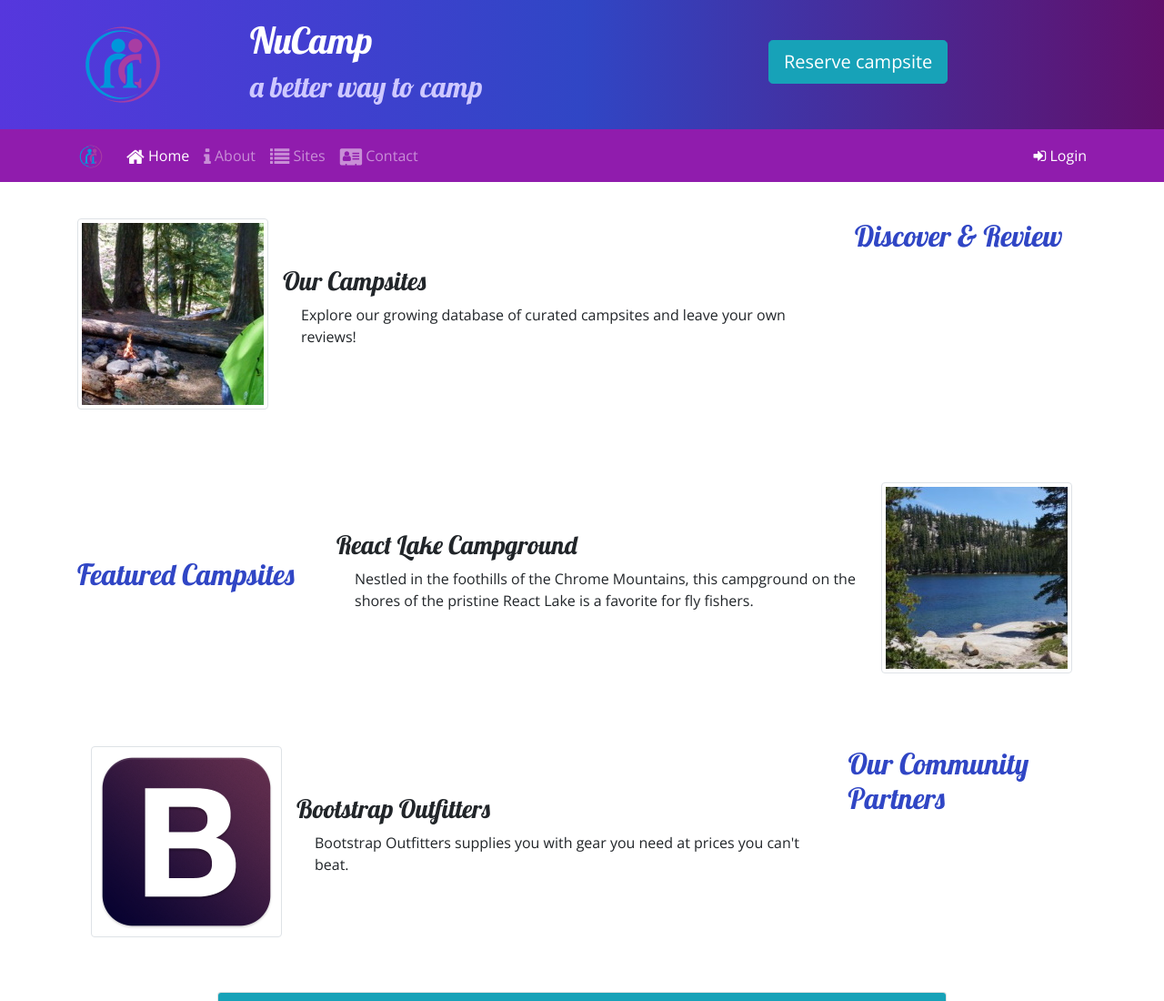
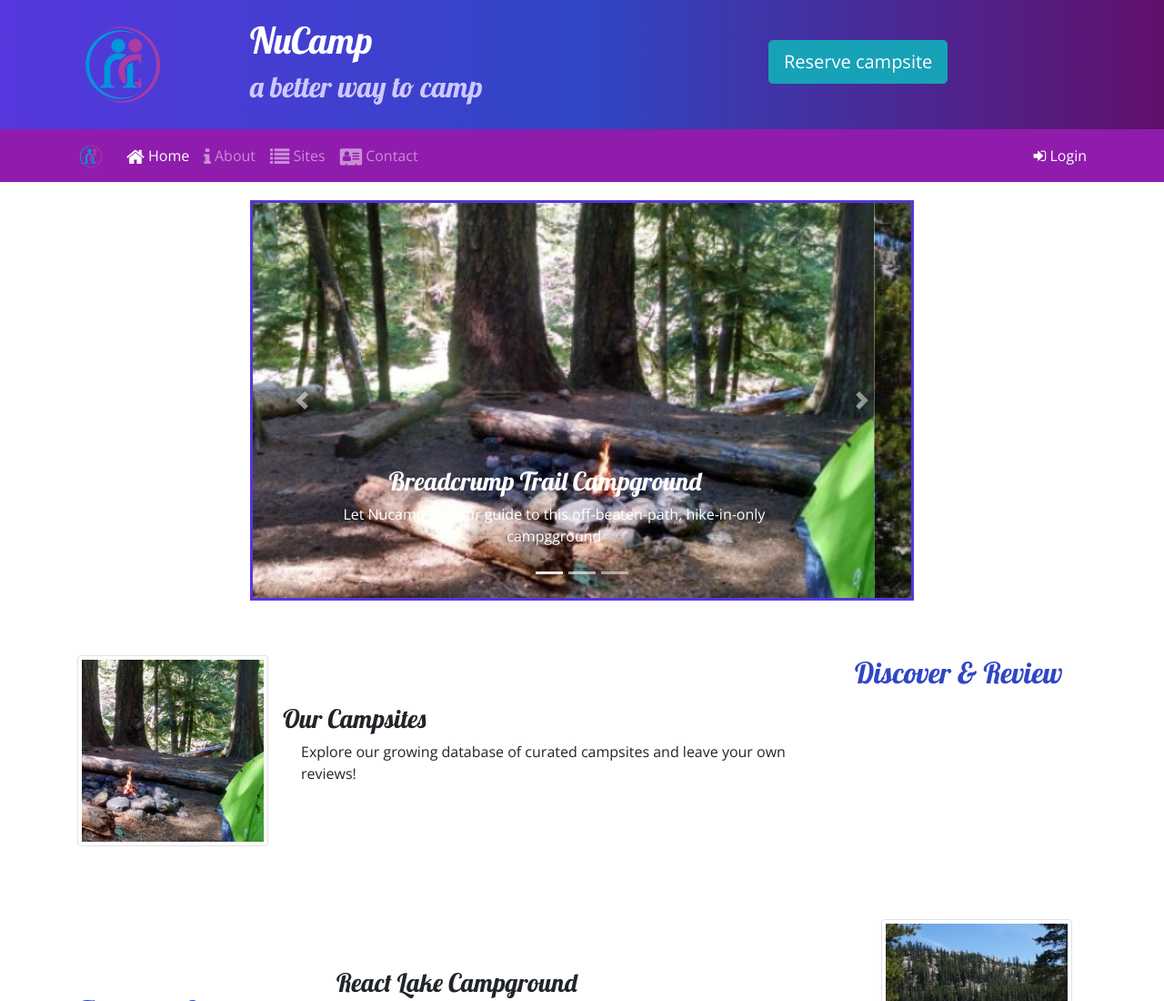
Before and after one commit to incognitosudo/nucampsite2, a website: page index.html in a window 1280 px wide. Shown: the top 1100 px of the page at 91% size. Drawn offline with nearby package versions, Linux system fonts and the light colour scheme.

Commit message:
Added Carousel

```diff
--- a/css/styles.css
+++ b/css/styles.css
@@ -61,3 +61,11 @@ p {
     padding: 10px;
 
 }
+
+.carousel-caption {
+    background-color: rgba(0, 0, 0, 0, 5);
+}
+
+.carousel {
+    border: solid#5637DD;
+}
--- a/index.html
+++ b/index.html
@@ -107,7 +107,56 @@
 
 <!--End of bootstrap nav bar component-->
 
+<!--Carousel Starts-->
 <div class="container">
+    <div class="row row-content">
+        <div class="col-md-8 mx-auto">
+            <div id="homeCarousel" class="carousel slide" data-ride="carousel">
+                <ol class="carousel-indicators">
+                    <li data-target="#homeCarousel" data-slide-to="0" class="active"></li>
+                    <li data-target="#homeCarousel" data-slide-to="1"></li>
+                    <li data-target="#homeCarousel" data-slide-to="2"></li>
+                </ol>
+                <div class="carousel-inner">
+
+                    <div class="carousel-item active">
+                        <img class="d-block w-100" src="img/breadcrumb-trail.jpg" alt="Breadcrump Trail Campground" />
+                        <div class="carousel-caption">
+                            <h3>Breadcrump Trail Campground</h3>
+                            <p class="d-none d-sm-block">Let Nucamp be your guide to this off-beaten-path, hike-in-only campgground</p>
+                        </div>
+                    </div>
+
+                    <div class="carousel-item">
+                        <img class="d-block w-100" src="img/react-lake.jpg" alt="React Lake Campground" />
+                        <div class="carousel-caption">
+                            <h3>React Lake Campgroujnd</h3>
+                            <p class="d-none d-sm-block">Nestled in the foothills of the Chrome Mountains, this campground on the shores of the pristine React Lake is a favorite for fly fishers.</p>
+                        </div>
+                    </div>
+
+                    <div class="carousel-item">
+                        <img class="d-block w-100" src="img/chrome-river.jpg" alt="Chrome River Campground" />
+                        <div class="carousel-caption">
+                            <h3>Chrome River Campground</h3>
+                            <p class="d-none d-sm-block">Spend a few sunny days and starry nights beneath a canopy of old-growth firs at this enchanting spot by the Chrome River.
+                            </p>
+                        </div>
+                    </div>
+
+                </div>
+                <a class="carousel-control-prev" href="#homeCarousel" role="button" data-slide="prev">
+                    <span class="carousel-control-prev-icon"></span>
+                    <span class="sr-only">Previous</span>
+                </a>
+                <a class="carousel-control-next" href="#homeCarousel" role="button" data-slide="next">
+                    <span class="carousel-control-next-icon"></span>
+                    <span class="sr-only">Next</span>
+                </a>
+            </div>
+        </div>
+    </div>
+
     <div class="row-content">
             <div class="row row-content align-items-left">
             <div class="col-sm-4 order-sm-last col-md-3">
@@ -126,6 +175,7 @@
     </div>
 </div>
 </div>
+<!--Carousel Ends-->
 
 <div class="container">
     <div class="row-content">
```
